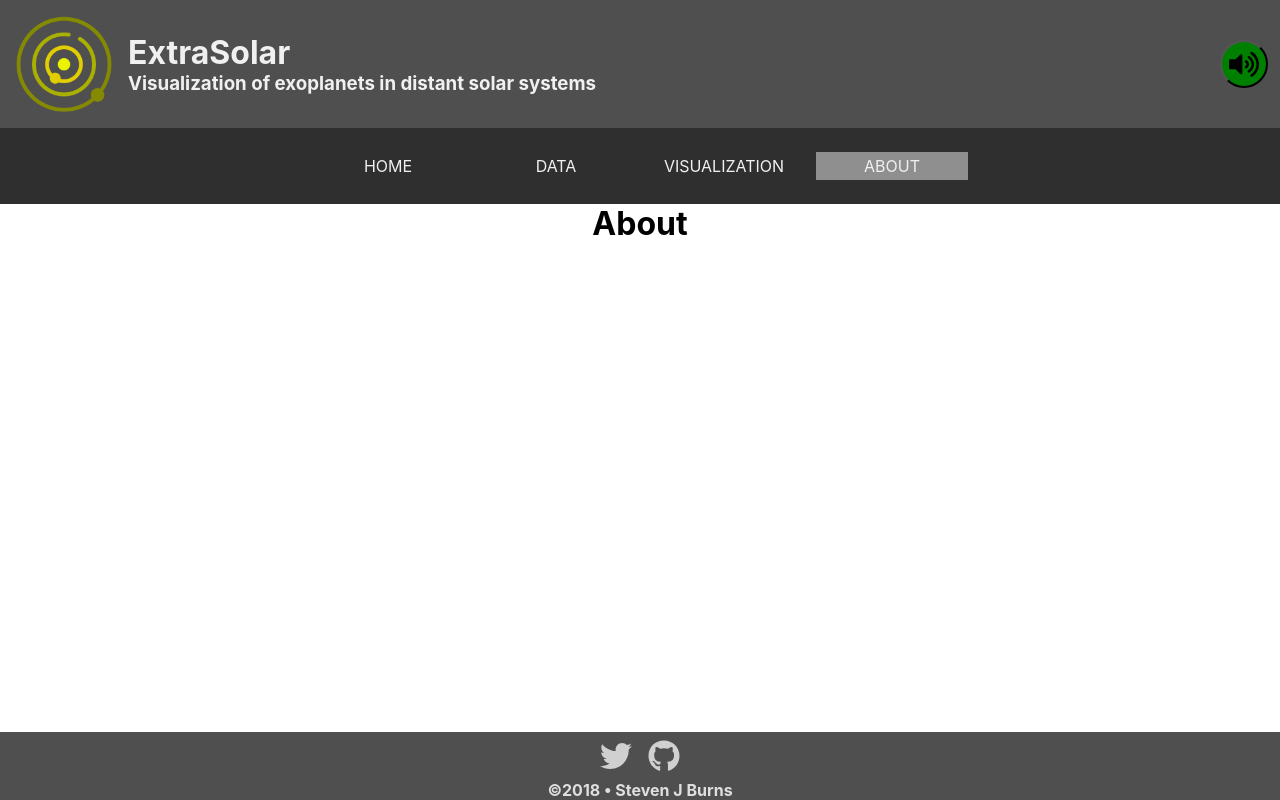
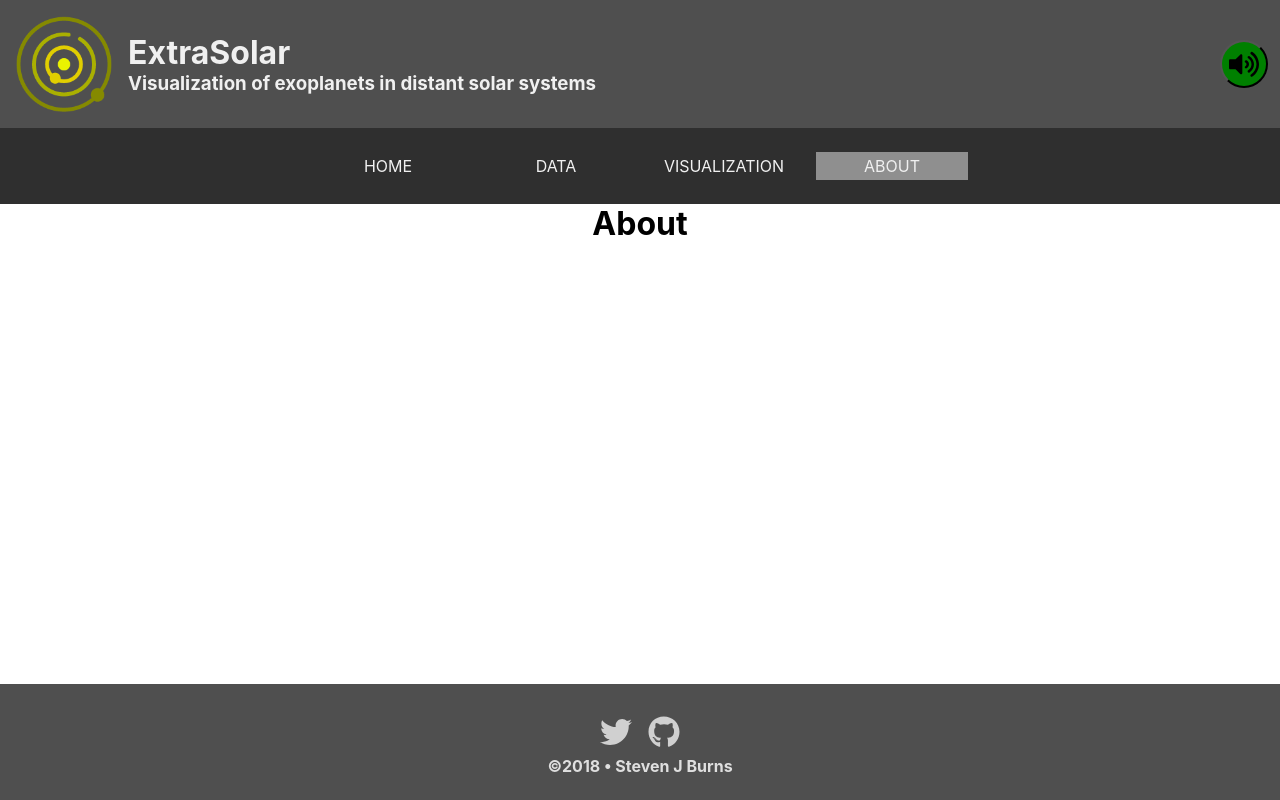
Before and after one commit to StevenJBurns/extrasolar, a React (Create React App) app: page /about in a window 1280 px wide. Built offline with nearby package versions, Linux system fonts and the light colour scheme.

Commit message:
Even more style tweaks to AppFooter

```diff
--- a/src/styles/AppFooter.css
+++ b/src/styles/AppFooter.css
@@ -1,6 +1,6 @@
 #app-footer {
-  color: #D0D0D0;
   width: 100%;
+  padding: 24px 0;
   color: #DFDFDF;
   text-align: center;
   background-color: #4F4F4F
```
Also changed, not shown: 8 other files (tests, documents, lock files or other folders).
